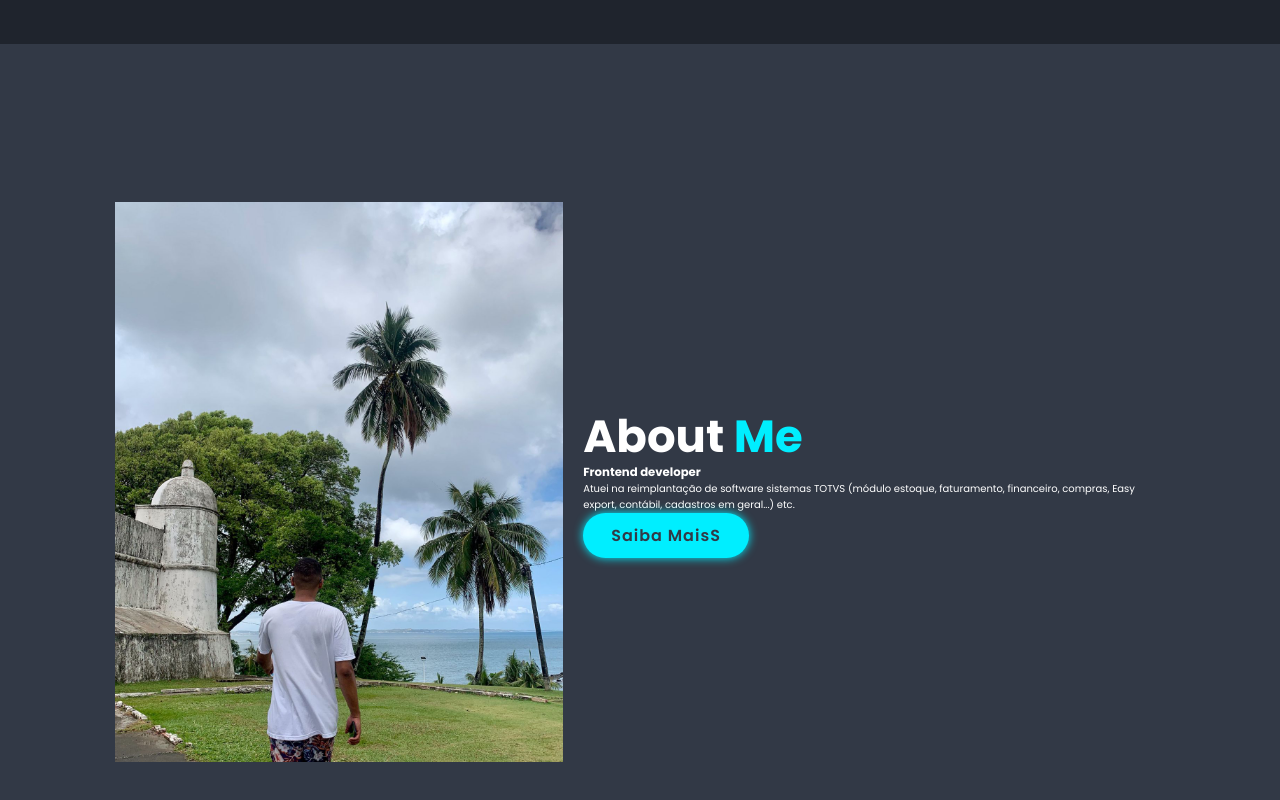
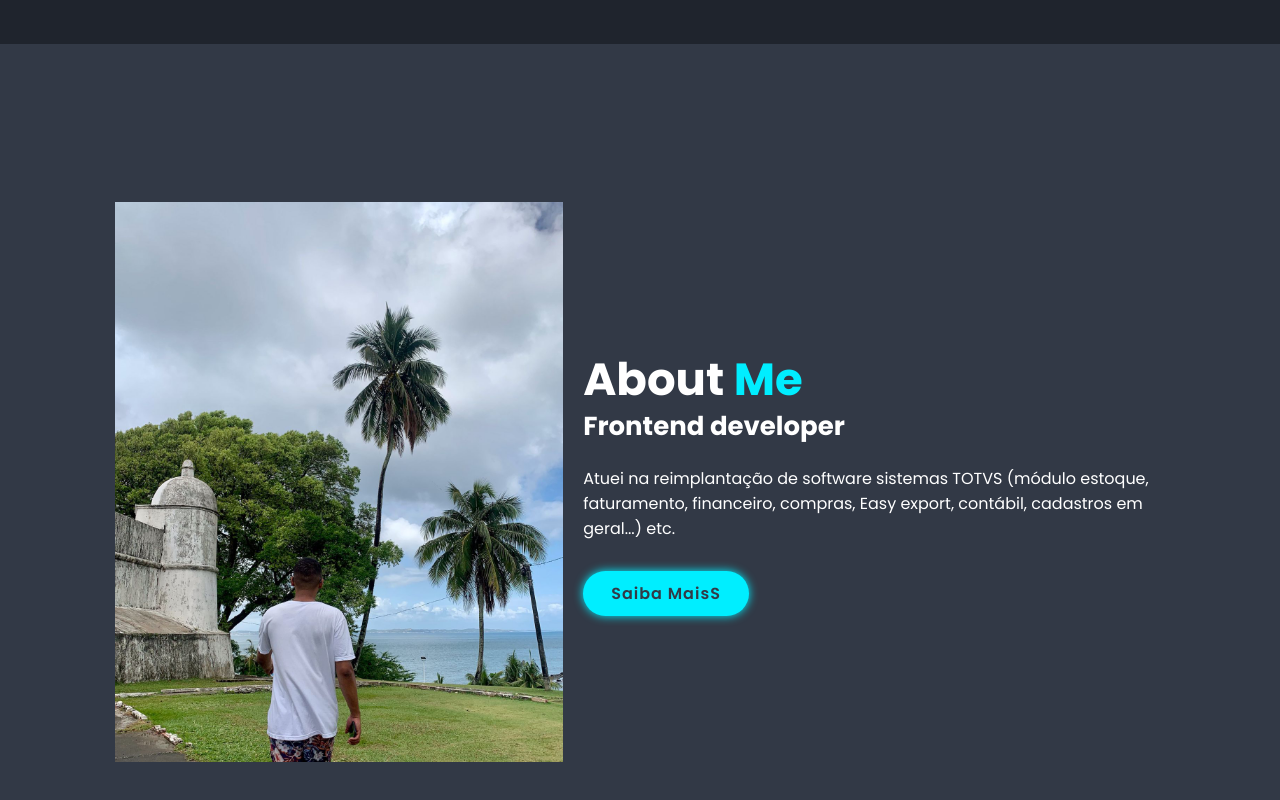
Before and after one commit to adailsoncunha/portifolio1, a plain HTML site: page index.html in a window 1280 px wide. Shown: the part 772-1572 px from the top of the page. Drawn offline with Linux system fonts and the light colour scheme; files whose address does not match are found by name.

Commit message:
add aba nova

```diff
--- a/css/style.css
+++ b/css/style.css
@@ -158,3 +158,10 @@ span{
     line-height: 1.2;
 
 }
+.sobre-content h3{
+    font-size: 2.6rem;
+}
+.sobre-content p{
+    font-size: 1.6rem;
+    margin: 2rem 0 3rem;
+}
```
Also changed, not shown: index.html (+2 -0 lines).
